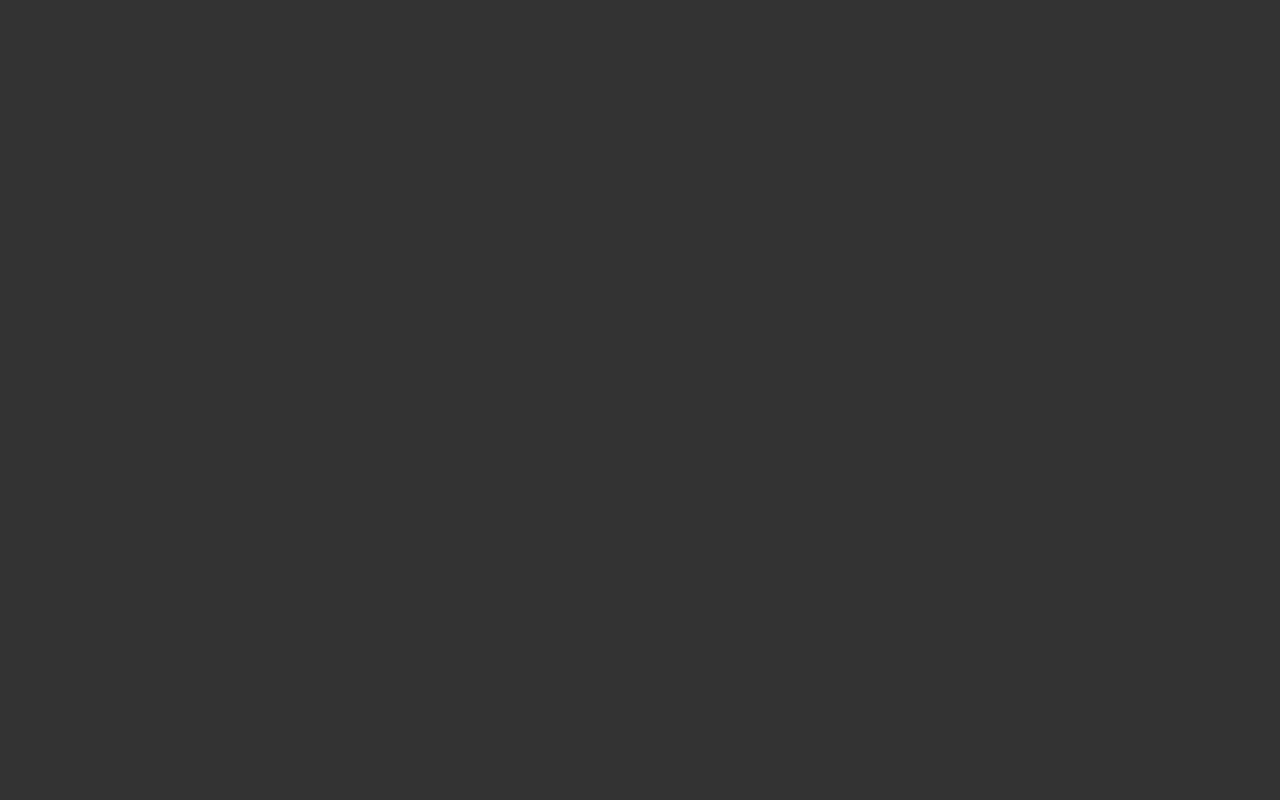
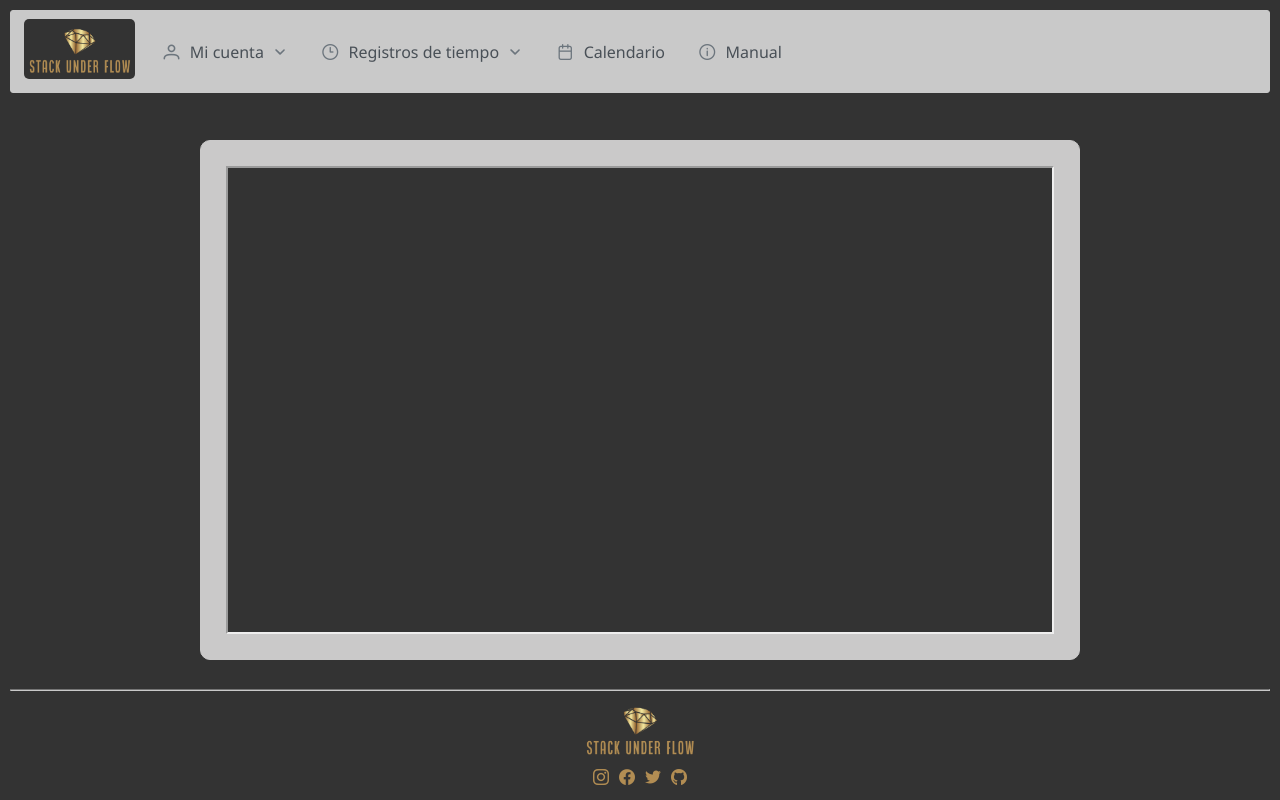
Before and after one commit to SyTW2324/E02, a Vue app in the folder labRecApp/frontend/: page /manual in a window 1280 px wide. Before the commit this address had no page. Built offline with nearby package versions, Linux system fonts and the light colour scheme.

Commit message:
Ajustes de la pantalla manual

```diff
--- a/labRecApp/frontend/src/components/manualComponent.vue
+++ b/labRecApp/frontend/src/components/manualComponent.vue
@@ -1,16 +1,22 @@
 <template>
-  <div class="app" id="manual">
+  <div>
     <div id="contenedor">
-      <embed id="visorPDF" src="manual.pdf" type="application/pdf">
+      <iframe id="visorPDF" :src="pdfPath" type="application/pdf"></iframe>
     </div>
   </div>
 </template>
 
 <script lang="ts">
-import "../styles/manual_style.css"
+import "../styles/manual_style.css";
+import pdfPath from "@/assets/manual.pdf";
 export default {
-  name: "ManualComponent"
-}
+  name: "ManualComponent",
+  data() {
+    return {
+      pdfPath
+    };
+  }
+};
 </script>
 <style scoped>
 
--- a/labRecApp/frontend/src/router/index.ts
+++ b/labRecApp/frontend/src/router/index.ts
@@ -51,6 +51,20 @@ const router = createRouter({
       meta: { requiresAuth: true },
       beforeEnter: authorizationGuard
     },
+    {
+      path: '/manual',
+      name: 'manual',
+      component: () => import('../views/manual.vue'),
+      meta: { requiresAuth: true },
+      beforeEnter: authorizationGuard
+    },
+    {
+      path: '/calendar',
+      name: 'calendar',
+      component: () => import('../views/calendar.vue'),
+      meta: { requiresAuth: true },
+      beforeEnter: authorizationGuard
+    },
   ]
 })
 
--- a/labRecApp/frontend/src/styles/manual_style.css
+++ b/labRecApp/frontend/src/styles/manual_style.css
@@ -5,8 +5,32 @@
     min-height: 100vh;
 }
 
-@media screen and (max-height: 760px) {
-    #profile footer, #profile header {
+@media screen and (max-height: 650px) {
+    #manual footer, #manual header {
         position: static;
     }
 }
+
+#contenedor {
+    display: flex;
+    flex-direction: column;
+    align-items: center;
+    padding-top: 25px;
+    padding-bottom: 25px;
+    padding-left: 25px;
+    padding-right: 25px;
+    margin: 0 auto;
+    width: 80%; /* Cambiado a porcentaje para adaptarse al tamaño de la pantalla */
+    height: 65vh;
+    min-height: 300px;
+    max-width: 880px;
+    background-color: #cac9c9;
+    border: 1px solid #cac9c9;
+    border-radius: 10px;
+}
+
+#visorPDF {
+    margin: 0 auto;
+    width: 100%;
+    height: 100%;
+}
```
Also changed, not shown: 1 other file (tests, documents, lock files or other folders).
